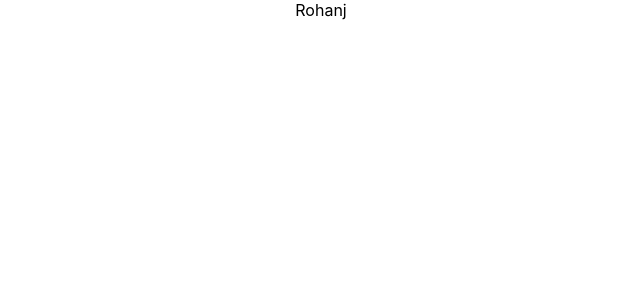
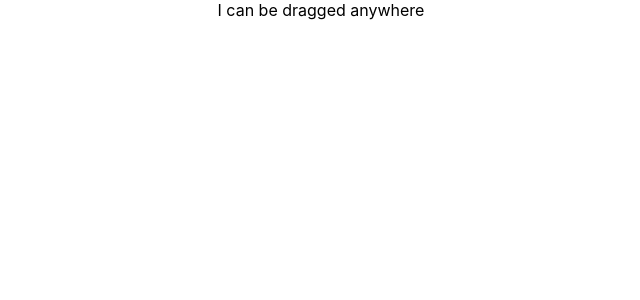
Before and after one commit to rohankasture/EvalSoftwareUI, a React (Create React App) app: page /mainpage in a window 1280 px wide. Shown: the top 300 px of the page, without its empty margins (319-959 px from the left). Built offline with nearby package versions, Linux system fonts and the light colour scheme.

Commit message:
simple draggable text

```diff
--- a/package.json
+++ b/package.json
@@ -7,7 +7,8 @@
     "react": "^16.6.0",
     "react-dom": "^16.6.0",
     "react-router-dom": "^4.3.1",
-    "react-scripts": "2.0.5"
+    "react-scripts": "2.0.5",
+    "styled-components": "^4.0.3"
   },
   "scripts": {
     "start": "react-scripts start",
--- a/src/Components/MainPage.jsx
+++ b/src/Components/MainPage.jsx
@@ -1,10 +1,114 @@
 import React, { Component } from "react";
 import axios from "axios";
+import styled, { css } from 'styled-components';
+class Draggable extends React.Component {
+  state = {
+    isDragging: false,
 
+    originalX: 0,
+    originalY: 0,
+
+    translateX: 0,
+    translateY: 0,
+
+    lastTranslateX: 0,
+    lastTranslateY: 0
+  };
+
+  componentWillUnmount() {
+    window.removeEventListener('mousemove', this.handleMouseMove);
+    window.removeEventListener('mouseup', this.handleMouseUp);
+  }
+
+  handleMouseDown = ({ clientX, clientY }) => {
+    window.addEventListener('mousemove', this.handleMouseMove);
+    window.addEventListener('mouseup', this.handleMouseUp);
+
+    if (this.props.onDragStart) {
+      this.props.onDragStart();
+    }
+
+    this.setState({
+      originalX: clientX,
+      originalY: clientY,
+      isDragging: true
+    });
+  };
+
+  handleMouseMove = ({ clientX, clientY }) => {
+    const { isDragging } = this.state;
+    const { onDrag } = this.props;
+
+    if (!isDragging) {
+      return;
+    }
+
+    this.setState(prevState => ({
+      translateX: clientX - prevState.originalX + prevState.lastTranslateX,
+      translateY: clientY - prevState.originalY + prevState.lastTranslateY
+    }), () => {
+      if (onDrag) {
+        onDrag({
+          translateX: this.state.translateX,
+          translateY: this.state.translateY
+        });
+      }
+    });
+  };
+
+  handleMouseUp = () => {
+    window.removeEventListener('mousemove', this.handleMouseMove);
+    window.removeEventListener('mouseup', this.handleMouseUp);
+
+    this.setState(
+      {
+        originalX: 0,
+        originalY: 0,
+        lastTranslateX: this.state.translateX,
+        lastTranslateY: this.state.translateY,
+
+        isDragging: false
+      },
+      () => {
+        if (this.props.onDragEnd) {
+          this.props.onDragEnd();
+        }
+      }
+    );
+  };
+
+  render() {
+    const { children } = this.props;
+    const { translateX, translateY, isDragging } = this.state;
+
+    return (
+      <Container
+        onMouseDown={this.handleMouseDown}
+        x={translateX}
+        y={translateY}
+        isDragging={isDragging}
+      >
+        {children}
+      </Container>
+    );
+  }
+}
+const Container = styled.div.attrs({
+  style: ({ x, y }) => ({
+    transform: `translate(${x}px, ${y}px)`
+  }),
+})`
+  cursor: grab;
+
+  ${({ isDragging }) =>
+  isDragging && css`
+    opacity: 0.8;
+    cursor: grabbing;
+  `};
+`;
 class MainPage extends Component {
   constructor(props) {
     super(props);
-
     }
 
   render() {
@@ -12,7 +116,9 @@ class MainPage extends Component {
 
     return (
           <div className="abc">
-          Rohanj
+         <Draggable>
+          <div className="box">I can be dragged anywhere</div>
+        </Draggable>
           </div>
 
      );
```
Also changed, not shown: 1 other file (tests, documents, lock files or other folders).
